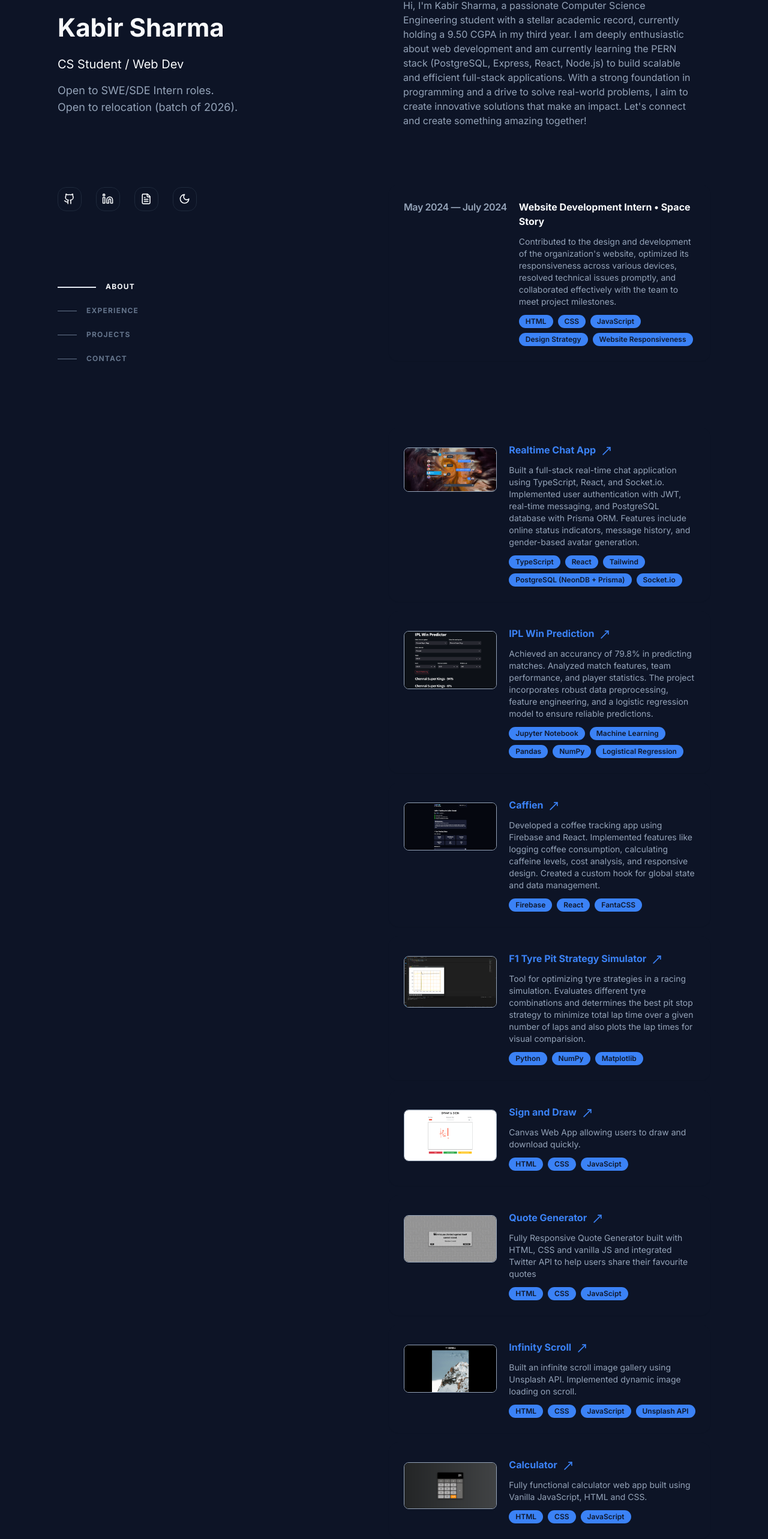
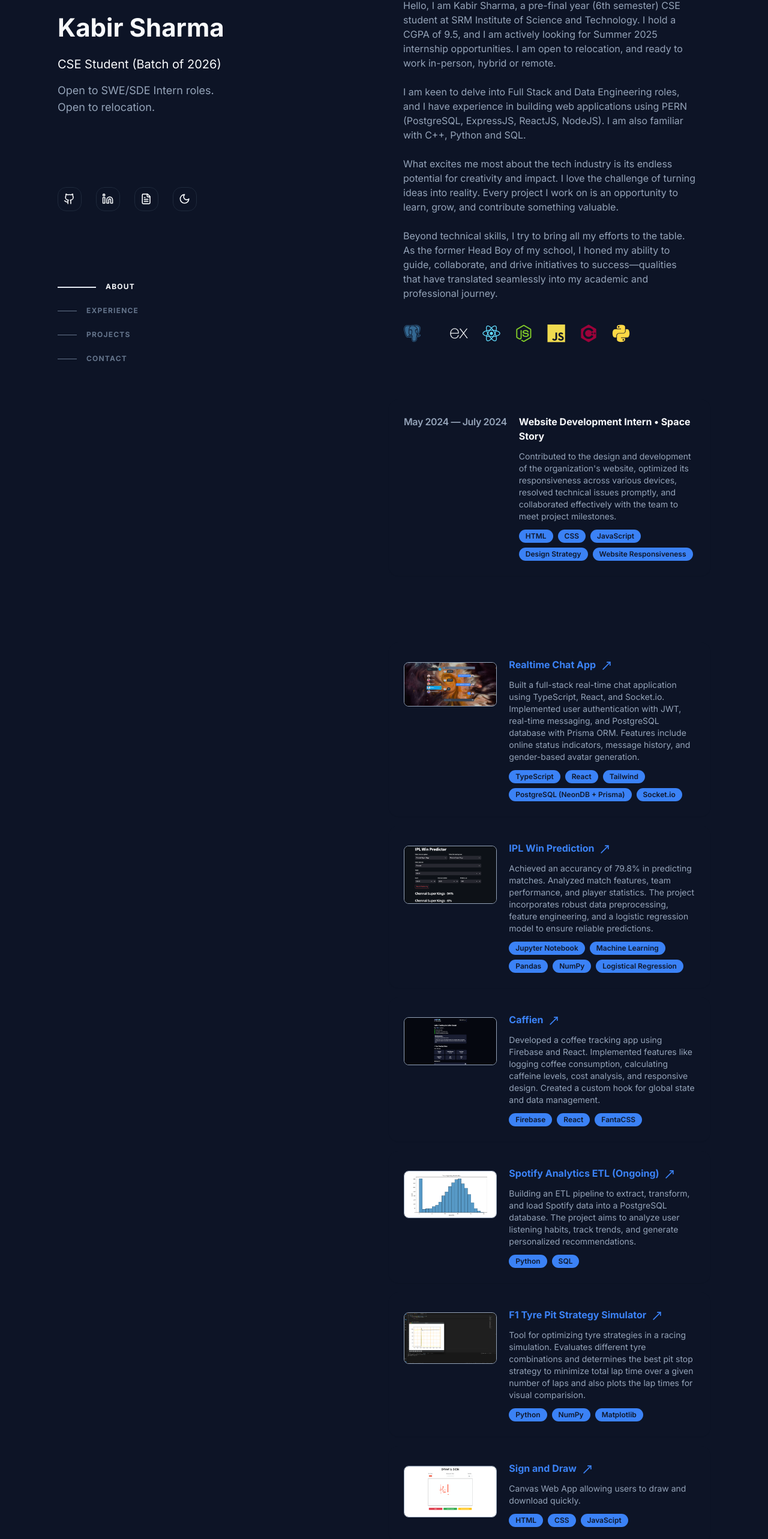
Before and after one commit to SharmaKabir/pfolio, a Next.js app: page / in a window 1280 px wide. Shown: the part 98-2664 px from the top of the page at 60% size. Built offline with nearby package versions, Linux system fonts and the light colour scheme.

Commit message:
added icons, fixed about, links

```diff
--- a/app/layout.tsx
+++ b/app/layout.tsx
@@ -6,35 +6,43 @@
 
 const inter = Inter({ subsets: ["latin"] });
 
-// export const metadata: Metadata = {
-//   metadataBase: new URL("https://meikopoulos.com"),
-//   alternates: {
-//     canonical: "https://meikopoulos.com",
-//   },
-//   title: "Alexander Meikopoulos - Product Designer in AI, Web3, and Finance",
-//   description:
-//     "Alexander Meikopoulos is a Product designer, developer & founder.",
-//   keywords:
-//     "Alexander Meikopoulos, Product Designer, AI, Web3, Finance, User Experience, UI/UX Design, Design Systems, Front-end Development, Decentralized Finance, DeFi, Swoop Exchange, Vela Exchange, Stealth AI Startup, Technology, Innovation, Human-Centered Design",
-//   openGraph: {
-//     locale: "en_US",
-//     siteName: "Alexander Meikopoulos",
-//     type: "website",
-//     title: "Alexander Meikopoulos",
-//     description:
-//       "Alexander Meikopoulos is a Product designer, developer & founder.",
-//     url: "https://meikopoulos.com",
-//     images: [
-//       {
-//         url: "./og-large-meik-2.jpg",
-//       },
-//     ],
-//   },
-//   twitter: {
-//     card: "summary_large_image",
-//     title: "Alexander Meikopoulos",
-//   },
-// };
+export const metadata: Metadata = {
+  metadataBase: new URL("https://github.com/SharmaKabir"),
+  alternates: {
+    canonical: "https://kabirsharma.tech",
+  },
+  title: "Kabir Sharma - CS Student",
+  description:
+    "Kabir Sharma is a prefinal CSE student (batch of 2026).",
+    icons: {
+      icon: [
+        { url: "/favicon.ico" },
+        { url: "/favicon-16x16.png", sizes: "16x16", type: "image/png" },
+        { url: "/favicon-32x32.png", sizes: "32x32", type: "image/png" },
+      ],
+      apple: [
+        { url: "/apple-touch-icon.png" },
+      ],
+      shortcut: "/favicon.ico",
+    },
+  keywords:
+    "Kabir, Kabir Sharma, Full Stack, CSE, Web Dev, kabirsharma.tech",
+  openGraph: {
+    locale: "en_US",
+    siteName: "Kabir Sharma",
+    type: "website",
+    title: "Kabir Sharma",
+    description:
+      "Kabir Sharma, pre-final CSE Student.",
+    url: "https://kabirsharma.tech",
+    images: [
+      {
+        url: "./og-large-meik-2.jpg",
+      },
+    ],
+  },
+
+};
 
 export default function RootLayout({
   children,
@@ -43,6 +51,9 @@
 }) {
   return (
     <html lang="en" className="scroll-smooth">
+      <head>
+  <link rel="stylesheet" href="https://cdn.jsdelivr.net/gh/devicons/devicon@latest/devicon.min.css" />
+</head>
       <body className={inter.className}>
         <ThemeProvider
           attribute="class"
--- a/components/About.tsx
+++ b/components/About.tsx
@@ -11,15 +11,36 @@
       </div>
       <div className="flex flex-col gap-4">
         <p className="text-start text-muted-foreground lg:px-6">
-        Hi, I'm Kabir Sharma, a passionate Computer Science Engineering student with a stellar academic record, currently holding a 9.50 CGPA in my third year. I am deeply enthusiastic about web development and am currently learning the PERN stack (PostgreSQL, Express, React, Node.js) to build scalable and efficient full-stack applications.
+        Hello, I am Kabir Sharma, a pre-final year (6th semester) CSE student at SRM Institute of Science and Technology. I hold a CGPA of 9.5, and I am actively looking for Summer 2025 internship opportunities. I am open to relocation, and ready to work in-person, hybrid or remote. <br/><br/>  I am keen to delve into Full Stack and Data Engineering roles, and I have experience in building web applications using PERN (PostgreSQL, ExpressJS, ReactJS, NodeJS). I am also familiar with C++, Python and SQL. <br/><br/>
 
-With a strong foundation in programming and a drive to solve real-world problems, I aim to create innovative solutions that make an impact. Let's connect and create something amazing together!{" "}
+
+        What excites me most about the tech industry is its endless potential for creativity and impact. I love the challenge of turning ideas into reality. Every project I work on is an opportunity to learn, grow, and contribute something valuable.
+        <br/><br/>
+        Beyond technical skills, I try to bring all my efforts to the table. As the former Head Boy of my school, I honed my ability to guide, collaborate, and drive initiatives to success—qualities that have translated seamlessly into my academic and professional journey.
+        <br/><br/>
 
 
         </p>
+        <div className="flex flex-col gap-4 lg:px-6">
 
+          <div className="flex flex-wrap gap-6 items-center">
+            <i className="devicon-postgresql-plain colored text-3xl hover:scale-110 transition-transform"></i>
+            <i className="devicon-prisma-plain colored text-3xl hover:scale-110 transition-transform"></i>
+            <i className="devicon-express-original  text-3xl hover:scale-110 transition-transform"></i>
+            <i className="devicon-react-original colored text-3xl hover:scale-110 transition-transform"></i>
+            <i className="devicon-nodejs-plain colored text-3xl hover:scale-110 transition-transform"></i>
+            <i className="devicon-javascript-plain colored text-3xl hover:scale-110 transition-transform"></i>
+            <i className="devicon-cplusplus-plain colored text-3xl hover:scale-110 transition-transform"></i>
+            <i className="devicon-python-plain colored text-3xl hover:scale-110 transition-transform"></i>
+
+            <i className="devicon-postman-plain colored text-3xl hover:scale-110 transition-transform"></i>
+            {/* <i className="devicon-postman-plain colored text-3xl hover:scale-110 transition-transform"></i> */}
+
+          </div>
+        </div>
 
       </div>
+
     </section>
   );
 }
--- a/components/Contact.tsx
+++ b/components/Contact.tsx
@@ -16,8 +16,7 @@
           Get In Touch
         </h2>
         <p className="lg:text-lg lg:text-start text-muted-foreground">
-          If you&#39;re considering my contribution, have a question, or just
-          want to say hi, you can count on hearing back from me!
+          sharmakabir204@gmail.com | +91-8447959131
         </p>
       </div>
       <div className="flex flex-row justify-center items-center gap-4 lg:px-6 mb-4">
@@ -32,6 +31,7 @@
               <Mail className="dark:text-white text-muted h-6 w-6" />
               <p className="ml-3 text-2xl dark:text-white text-muted">
                 Say hello
+
               </p>
             </div>
           </Button>
--- a/components/Nav.tsx
+++ b/components/Nav.tsx
@@ -57,11 +57,11 @@
           Kabir Sharma
         </h1>
         <h2 className="text-xl lg:text-start">
-          CS Student / Web Dev
+          CSE Student (Batch of 2026)
         </h2>
         <p className="text-lg lg:text-start text-muted-foreground">
          Open to SWE/SDE Intern roles.<br/>
-         Open to relocation (batch of 2026).
+         Open to relocation.
         </p>
       </div>
 
@@ -86,9 +86,25 @@
         </Button>
         <Button variant="outline" size="icon">
   <a
-            href="https://linkedin.com/in/kabir21sharma"
+    href="https://drive.google.com/uc?export=download&id=1PPtKY0g_YXx7V6i6eMT5oDQXNHQBrIWw"
     target="_blank"
     rel="noopener noreferrer"
+    download="Kabir_Sharma_Resume.pdf"
+    onClick={(e) => {
+      // Prevent default behavior
+      e.preventDefault();
+
+      // Open PDF viewer in new tab
+      window.open("https://drive.google.com/file/d/1PPtKY0g_YXx7V6i6eMT5oDQXNHQBrIWw/view", "_blank");
+
+      // Trigger download
+      const downloadLink = document.createElement('a');
+      downloadLink.href = "https://drive.google.com/uc?export=download&id=1PPtKY0g_YXx7V6i6eMT5oDQXNHQBrIWw";
+      downloadLink.download = "Kabir_Sharma_Resume.pdf";
+      document.body.appendChild(downloadLink);
+      downloadLink.click();
+      document.body.removeChild(downloadLink);
+    }}
   >
     <FileText className="h-[1.2rem] w-[1.2rem]" />
   </a>
--- a/components/Projects.tsx
+++ b/components/Projects.tsx
@@ -48,6 +48,14 @@
     skills: ["Firebase", "React", "FantaCSS"],
     link: "https://caffien.netlify.app/",
   },
+  {
+    imagePath: "/popularity_dist.png",
+    title: "Spotify Analytics ETL (Ongoing)",
+    description:
+      "Building an ETL pipeline to extract, transform, and load Spotify data into a PostgreSQL database. The project aims to analyze user listening habits, track trends, and generate personalized recommendations.",
+    skills: ["Python", "SQL"],
+    link: "https://github.com/SharmaKabir/spotify-analytics-ETL",
+  },
 
   {
     imagePath: "/tyrepitstop.png",
@@ -82,14 +90,14 @@
     skills: ["HTML", "CSS", "JavaScript", "Unsplash API"],
     link: "https://eclectic-bombolone-013fb5.netlify.app/",
   },
-  {
-    imagePath: "/calculator.png",
-    title: "Calculator",
-    description:
-      "Fully functional calculator web app built using Vanilla JavaScript, HTML and CSS.",
-    skills: ["HTML", "CSS", "JavaScript"],
-    link: "https://hilarious-jelly-32d7af.netlify.app/",
-  },
+  // {
+  //   imagePath: "/calculator.png",
+  //   title: "Calculator",
+  //   description:
+  //     "Fully functional calculator web app built using Vanilla JavaScript, HTML and CSS.",
+  //   skills: ["HTML", "CSS", "JavaScript"],
+  //   link: "https://hilarious-jelly-32d7af.netlify.app/",
+  // },
 ];
 
 export default function Projects() {
```
Lines whose indentation alone changed are shown as unchanged.
